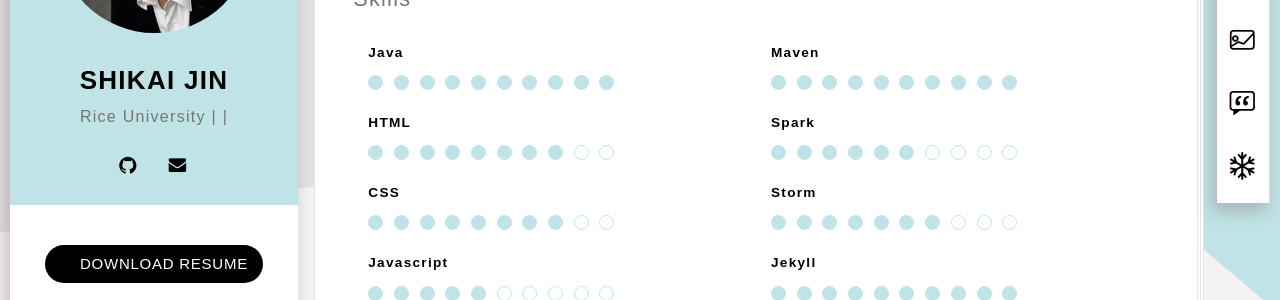
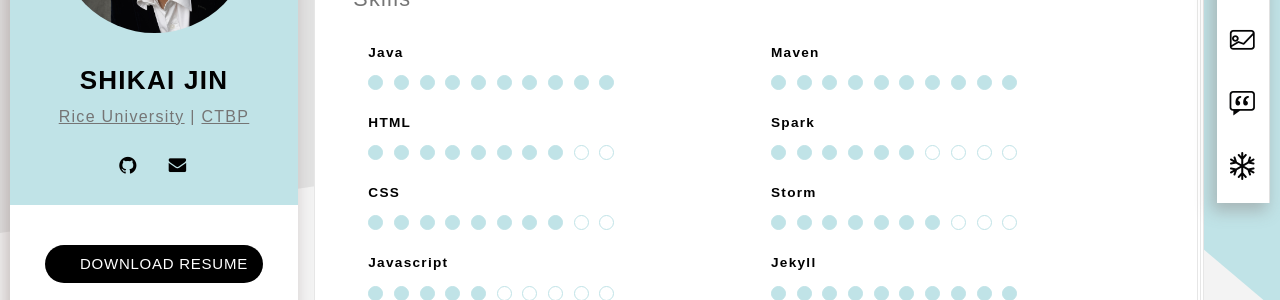
Before and after one commit to CryoSky/cryosky.github.io, a Jekyll site: the page built from index.html, in a window 1280 px wide. Shown: the part 222-522 px from the top of the page. Built offline with Jekyll 4.4.1, drawn with Linux system fonts in a browser that asks for light colours; some web fonts are replaced.

Commit message:
Update personal.html

```diff
--- a/_includes/personal.html
+++ b/_includes/personal.html
@@ -2,7 +2,8 @@
   <div class="ace-card-inner text-center">
     <img class="avatar avatar-195" src="{{ '/styles/img/head.jpg' | prepend: site.baseurl }}" width="195" height="195" alt="">
     <h1>{{ site.name }}</h1>
-    <p class="text-muted">{{ site.location }} | {{ site.company }} | {{ site.position }}</p>
+    <!-- <p class="text-muted">{{ site.location }} | {{ site.company }} | {{ site.position }}</p> -->
+    <p class="text-muted"><a href="https://www.rice.edu">Rice University</a> | <a href="https://ctbp.rice.edu">CTBP</a></p>
     <ul class="ace-social clear-list">
       <li><a href="{{ site.github }}" title="{{ site.github }}" target="_blank"><span class="ace-icon ace-icon-github"></span></a></li>
       <!-- <li><a href="{{ site.facebook }}" title="{{ site.facebook }}" target="_blank"><span class="ace-icon ace-icon-facebook"></span></a></li> -->
```
